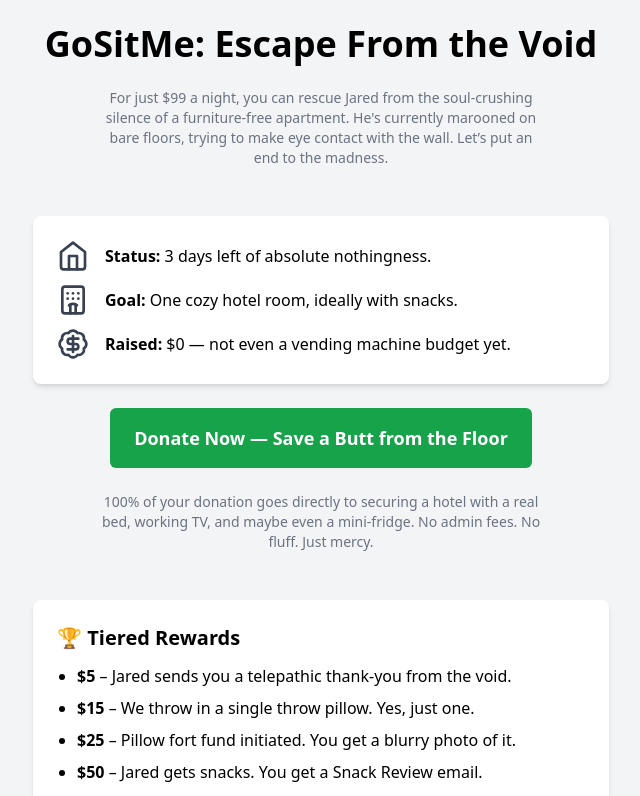
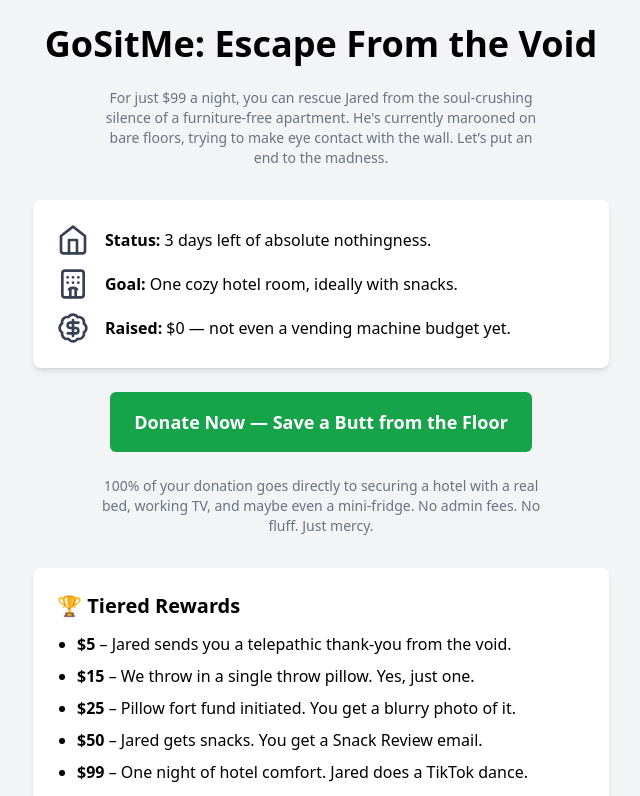
Before and after one commit to Dangeonmaster366/go-sit-me, a Next.js app: page / in a window 1280 px wide. Shown: the top 796 px of the page, without its empty margins (319-959 px from the left). Built offline with nearby package versions, Linux system fonts and the light colour scheme.

Commit message:
further spacing polish

```diff
--- a/app/page.tsx
+++ b/app/page.tsx
@@ -12,7 +12,7 @@ export default function GoSitMe() {
         <h1 className="text-4xl font-extrabold mb-4 text-center whitespace-nowrap">
           GoSitMe: Escape From the Void
         </h1>
-        <p className="text-sm text-gray-500 mt-6 mb-12 max-w-md mx-auto text-center">
+        <p className="text-sm text-gray-500 mt-6 mb-8 max-w-md mx-auto text-center">
           For just $99 a night, you can rescue Jared from the soul-crushing silence of
           a furniture-free apartment. He's currently marooned on bare floors,
           trying to make eye contact with the wall. Let’s put an end to the madness.
@@ -48,7 +48,7 @@ export default function GoSitMe() {
         </div>
 
 
-        <p className="text-sm text-gray-500 mt-6 mb-12 max-w-md mx-auto text-center">
+        <p className="text-sm text-gray-500 mt-6 mb-8 max-w-md mx-auto text-center">
           100% of your donation goes directly to securing a hotel with a real bed,
           working TV, and maybe even a mini-fridge. No admin fees. No fluff. Just mercy.
         </p>
```
